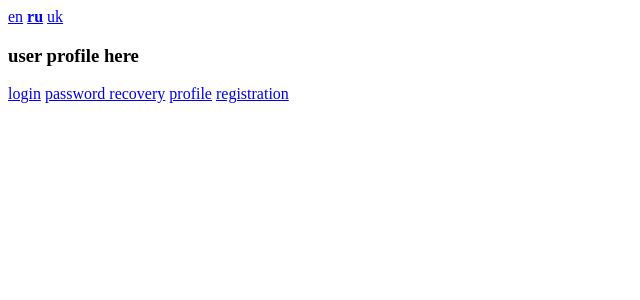
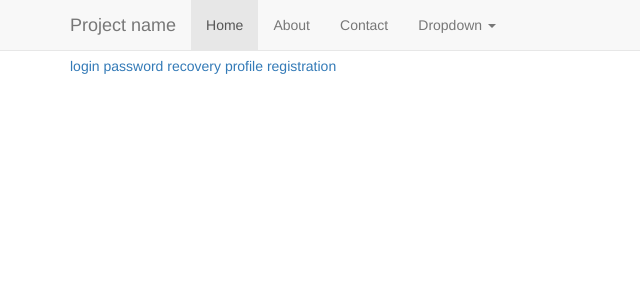
Before and after one commit to manbrk/microsocial, a Django app: template userauth/templates/userauth/user_profile.html in a window 1280 px wide. Shown: the top 300 px of the page, without its empty margins (0-640 px from the left). Run offline with Django 3.2, Linux system fonts and the light colour scheme; data comes from the database, SQL or seed files in the repository; both versions use the stored data as it was after the commit; the template is opened without the code that fills it: most values are stand-ins (such as "Sample title", 1, 10 or a date in 2020); some libraries are stand-ins or nearby versions.

Commit message:
немножко переделанный шаблон

```diff
--- a/microsocial/settings.py
+++ b/microsocial/settings.py
@@ -51,6 +51,7 @@ MIDDLEWARE_CLASSES = (
     'django.middleware.common.CommonMiddleware',
     'django.middleware.csrf.CsrfViewMiddleware',
     'django.contrib.sessions.middleware.SessionMiddleware',
+    'django.middleware.locale.LocaleMiddleware',
     'django.contrib.auth.middleware.AuthenticationMiddleware',
     'django.contrib.auth.middleware.SessionAuthenticationMiddleware',
     'django.contrib.messages.middleware.MessageMiddleware',
--- a/templates/base.html
+++ b/templates/base.html
@@ -1,28 +1,47 @@
-<!DOCTYPE html>
-<html>
+{% load static i18n flatpages %}<!DOCTYPE html>
+<html lang="{{ LANGUAGE_CODE }}">
   <head>
-    <meta charset="UTF-8">
-    <title>{% block title %}{% endblock %}</title>
+    <meta charset="utf-8">
+    <meta http-equiv="X-UA-Compatible" content="IE=edge">
+    <meta name="viewport" content="width=device-width, initial-scale=1">
+    <link rel="icon" href="../../favicon.ico">
+
+    <title>{% block title %}{{ DEFAULT_TITLE }}{% endblock %}</title>
+
+    {% block css %}
+    <!-- Bootstrap core CSS -->
+        <link href="{% static '/static/css/bootstrap.min.css' %}" rel="stylesheet">
+    <!-- Custom styles for this template -->
+        <link href="{% static '/static/css/sticky-footer-navbar.css' %}" rel="stylesheet">
+    {% endblock %}
   </head>
+
   <body>
-
+    <!-- Begin header content -->
     {% block head %}
         {% include 'header.html' %}
     {% endblock %}
 
+
+    <!-- Begin page content -->
+    <div class="container">
+      <p class="lead">
           {% block content %}
           {% endblock %}
+      </p>
+    </div>
 
-{% load flatpages %}
+    <!-- Begin footer content -->
+    {% block footer %}
+        {% include 'footer.html' %}
+    {% endblock %}
 
-<footer class="base">
-        <p class="text-center margin flatpages">
-            {% get_flatpages as flatpages %}
-            {% for page in flatpages %}
-                <a href="{{ page.url }}">{{ page.title }}</a>
-            {% endfor %}
-        </p>
-</footer>
-
+    <!-- Bootstrap core JavaScript
+    ================================================== -->
+    <!-- Placed at the end of the document so the pages load faster -->
+    {% block js %}
+        <script src="{% static '/static/js/jquery.min.js' %}"></script>
+        <script src="{% static '/static/js/bootstrap.min.js' %}"></script>
+    {% endblock %}
   </body>
 </html>
--- /dev/null
+++ b/templates/footer.html
@@ -0,0 +1,11 @@
+{% load flatpages %}
+<div class="footer">
+  <div class="container">
+    <p class="text-muted">
+        {% get_flatpages as flatpages %}
+        {% for page in flatpages %}
+            <a href="{{ page.url }}">{{ page.title }}</a>
+        {% endfor %}
+    </p>
+  </div>
+</div>
--- a/templates/header.html
+++ b/templates/header.html
@@ -1,15 +1,42 @@
 {% load i18n %}
 
-<div class="nav navbar-right">
+<!-- Fixed navbar -->
+<div class="navbar navbar-default navbar-fixed-top" role="navigation">
+  <div class="container">
+    <div class="navbar-header">
+      <button type="button" class="navbar-toggle collapsed" data-toggle="collapse" data-target=".navbar-collapse">
+        <span class="sr-only">Toggle navigation</span>
+        <span class="icon-bar"></span>
+        <span class="icon-bar"></span>
+        <span class="icon-bar"></span>
+      </button>
+      <a class="navbar-brand" href="#">Project name</a>
+    </div>
+    <div class="collapse navbar-collapse">
+      <ul class="nav navbar-nav">
+        <li class="active"><a href="#">Home</a></li>
+        <li><a href="#about">About</a></li>
+        <li><a href="#contact">Contact</a></li>
+        <li class="dropdown">
+          <a href="#" class="dropdown-toggle" data-toggle="dropdown">Dropdown <span class="caret"></span></a>
             <form action="{% url 'set_language' %}" method="post">
                 <input name="next" type="hidden" value="{{ redirect_to }}">
                 <input id="set_lang_code" name="language" type="hidden" value="">
             </form>
+
+            <ul class="dropdown-menu" role="menu">
             {% get_language_info_list for LANGUAGES as languages %}
             {% for language in languages %}
-                <a href="#" title="{{ language.name_local }}"
+                <li><a href="#" title="{{ language.name_local }}"
                    {% if language.code == LANGUAGE_CODE %}style="font-weight: bold;"{% endif %}
                    onclick="$('#set_lang_code').val('{{ language.code }}').closest('form').submit(); return false;">
-                    {{ language.code }}</a>
+                    {{ language.code }}</a></li>
             {% endfor %}
+            <li class="divider"></li>
+            <li class="dropdown-header">Выбери язык</li>
+          </ul>
+        </li>
+      </ul>
+    </div><!--/.nav-collapse -->
+  </div>
 </div>
```
Also changed, not shown: templates/base_simle.html (added, +28 -0 lines), db.sqlite3. Lines whose indentation alone changed are shown as unchanged.
